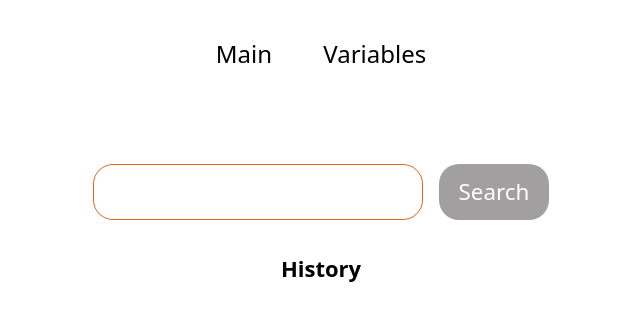
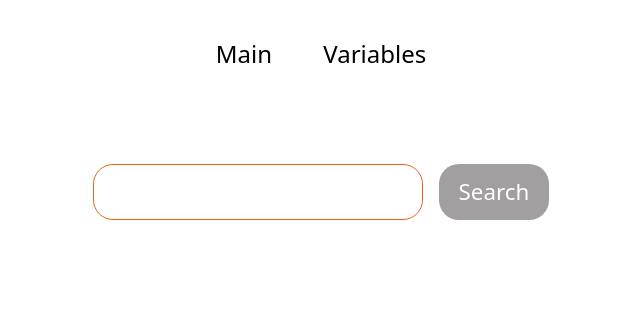
Before and after one commit to Mykhailenko-Oleksandr/apb-test, a React (Vite) app: page / in a window 1280 px wide. Shown: the top 320 px of the page, without its empty margins (319-959 px from the left). Built offline with nearby package versions, Linux system fonts and the light colour scheme.

Commit message:
upd visible history

```diff
--- a/src/pages/HomePage/HomePage.tsx
+++ b/src/pages/HomePage/HomePage.tsx
@@ -27,8 +27,12 @@ export default function HomePage() {
       <section className={css.section}>
         <SearchForm setResult={(result) => setResultSearch(result)} />
 
-        <h2 className={css.title}>History</h2>
-        {searchStore.length > 0 && <SearchStoreList store={searchStore} />}
+        {searchStore.length > 0 && (
+          <>
+            <h2 className={css.title}>History</h2>
+            <SearchStoreList store={searchStore} />
+          </>
+        )}
 
         {resultSearch && (
           <>
```
